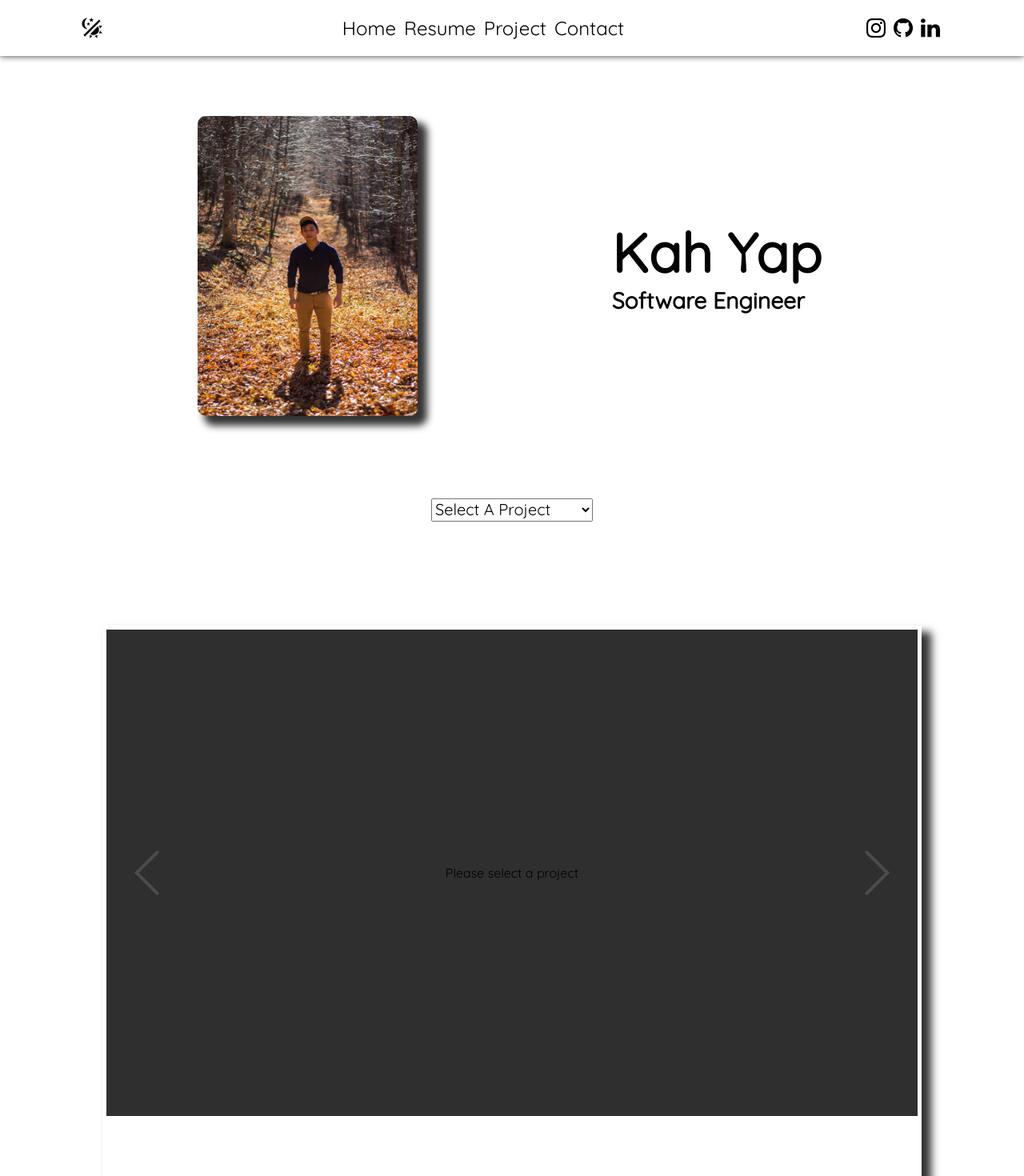
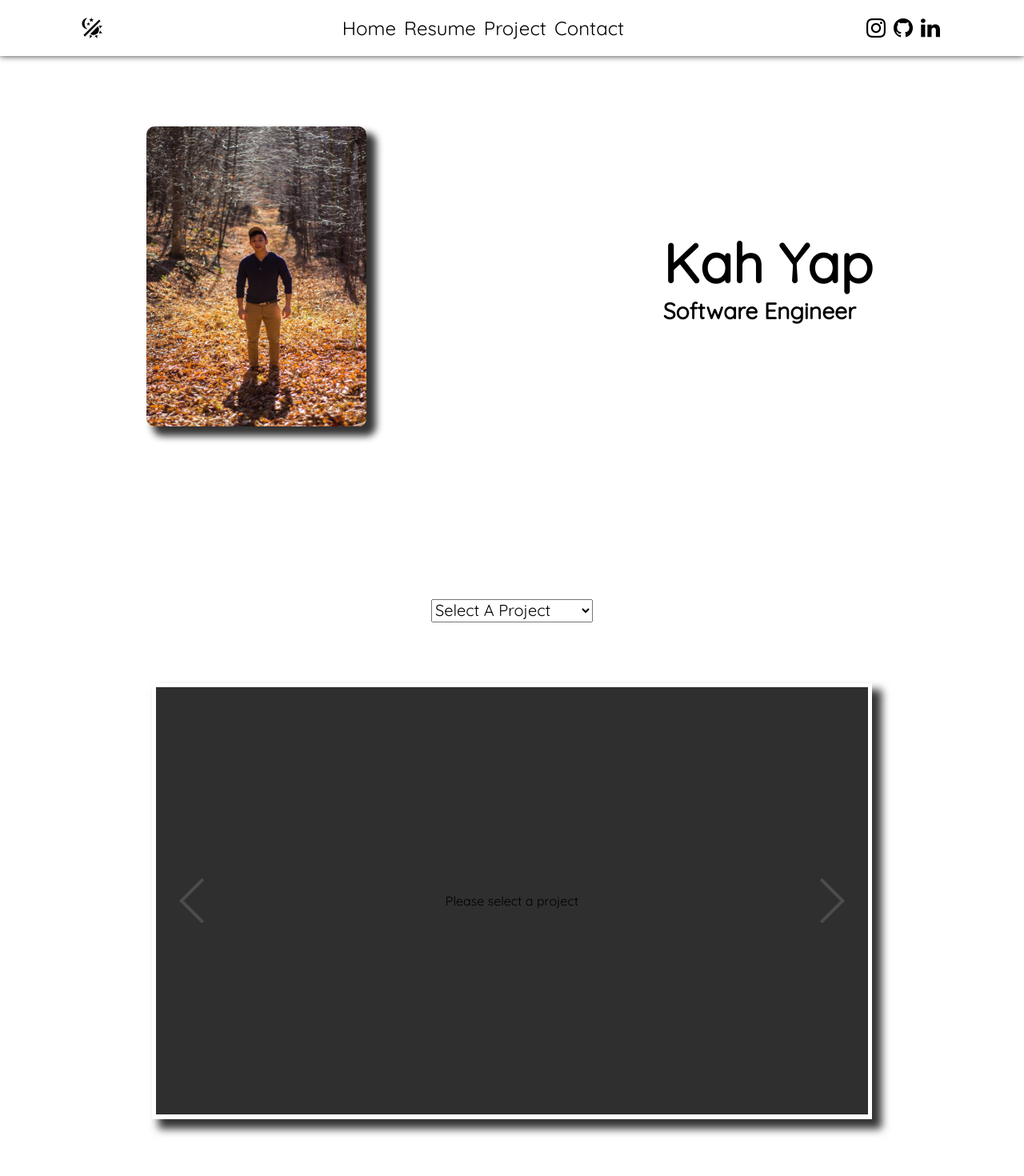
Before and after one commit to Kah919/KahPortfolio, a React (Create React App) app: page / in a window 1280 px wide. Shown: the top 1470 px of the page at 80% size. Built offline with nearby package versions, Linux system fonts and the light colour scheme.

Commit message:
Adjust padding for project section to look less cramped

```diff
--- a/src/components/LandingPage/Landing.module.css
+++ b/src/components/LandingPage/Landing.module.css
@@ -3,7 +3,7 @@
     margin: 0 auto;
     display: grid;
     grid-template-columns: 1fr 1fr;
-    width: 80%;
+    width: 100%;
     height: 100%;
     font-size: 34px;
     /* background-image: url(../../Images/landing.jpg); */
--- a/src/components/Projects/Project.module.css
+++ b/src/components/Projects/Project.module.css
@@ -3,6 +3,8 @@
     grid-template-rows: 1fr 5fr;
     height: 125vh;
     text-align: center;
+    box-sizing: border-box;
+    padding: 100px;
 }
 
 .description {
@@ -22,11 +24,11 @@
 }
 
 .carousel_container {
-    width: 80%;
-    /* height: 365px; */
+    width: 900px;
+    height: 545px;
     padding: 5px;
-    margin: 20px auto 20px auto;
     box-shadow: 10px 10px 10px 2px rgba(0,0,0,0.8);
+    margin: 0 auto;
 }
 
 .technology ul {
@@ -58,6 +60,10 @@
 
 .dark .technology a {
     color: white;
+}
+
+.dark .carousel_container {
+    box-shadow: 8px 8px 8px 1px rgba(255,255,255,255.8);
 }
 
 .technology a:hover {
@@ -110,7 +116,7 @@ and (max-device-width : 736px) {
         width: 100%;
         margin: 0 auto;
         overflow: hidden;
-        box-sizing: border-box;
+        padding: 20px;
     }
 
     .project_container select {
@@ -150,7 +156,6 @@ and (max-device-width : 736px) {
     .carousel_container {
         width: 350px;
         height: 270px;
-        margin: 0 auto;
     }
 
     .info {
```
